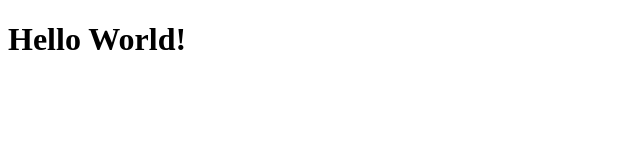
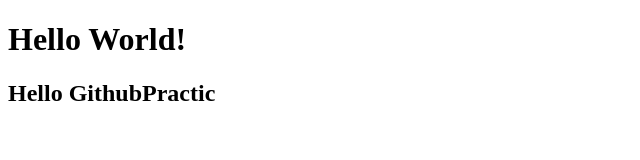
Before and after one commit to ErsultanDev/GitPractic, a plain HTML site: page index.html in a window 1280 px wide. Shown: the whole page, without its empty margins (0-640 px from the left). Drawn offline with Linux system fonts and the light colour scheme.

Commit message:
index.html mod

```diff
--- a/index.html
+++ b/index.html
@@ -1,13 +1,20 @@
 <!DOCTYPE html>
 <html lang="en">
+
 <head>
     <meta charset="UTF-8">
     <meta http-equiv="X-UA-Compatible" content="IE=edge">
     <meta name="viewport" content="width=device-width, initial-scale=1.0">
     <title>GithubPractic</title>
 </head>
+
 <body>
 
     <h1>Hello World!</h1>
+    <h2>Hello GithubPractic</h2>
+
+
+
 </body>
+
 </html>
```
